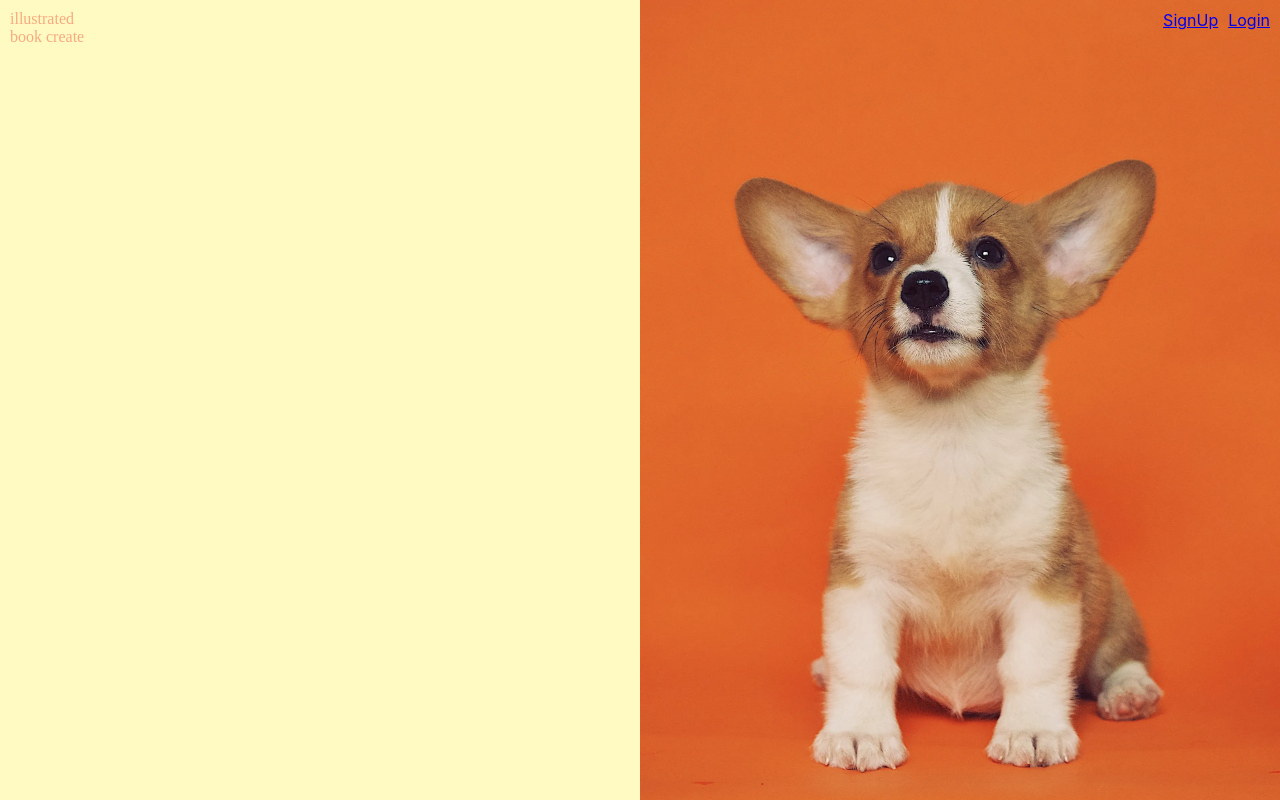
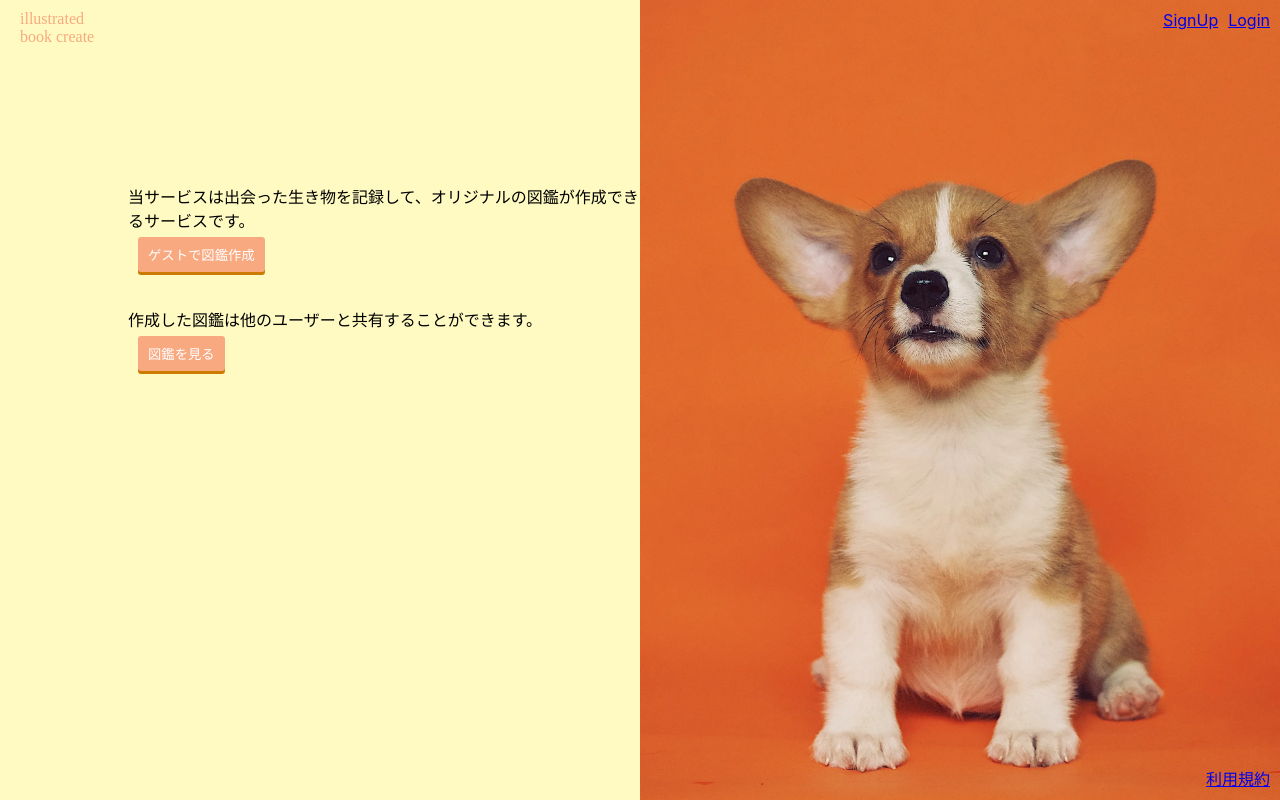
Before and after one commit to furukoshi12/zukan-create, a React (Create React App) app in the folder zukan_create_frontend/: page / in a window 1280 px wide. Built offline with nearby package versions, Linux system fonts and the light colour scheme; a web font is replaced by a local one; what axios-case-converter would draw is missing.

Commit message:
追加 PolicyViewer： プライバシーポリシーと利用規約追加
その他デザイン修正

```diff
--- a/zukan_create_frontend/src/App.css
+++ b/zukan_create_frontend/src/App.css
@@ -47,11 +47,41 @@ html, body, #root {
   transform: translateY(2px);
 }
 
+.policy-button {
+  margin: 10px;
+}
+
 .top-page {
   background-image: url("./images/top.webp");
   background-repeat: no-repeat;
   background-size: 50% auto;
   background-position: right top;
+  display: block;
+  position: absolute;
+}
+
+.top-nav {
+  position: absolute;
+  top: 0;
+  right: 0;
+}
+
+.box-container {
+  display: block;
+  justify-content: space-between;
+  align-items: center;
+  margin: 10% 10%;
+}
+
+.left-box {
+  width: 50%;
+  margin-top: 30px;
+}
+
+.bottom-nav {
+  position: absolute;
+  bottom: 0;
+  right: 0;
 }
 
 ul {
@@ -69,8 +99,8 @@ ul li {
 .top-logo {
   font-family: 'MochiyPopOne';
   color: #f9a980;
-  float: left;
-  margin: 10px;
+  margin: 0 0 10px 10px;
+  padding: 10px;
 }
 
 .login-form {
@@ -117,6 +147,10 @@ h1 {
 
 .wrapper {
   width: 30%;
+}
+
+.flash-message {
+  text-align: center;
 }
 
 .Sidebar{
@@ -192,7 +226,7 @@ h1 {
 
 .search button {
   color: white;
-  padding: 5px;
+  padding: 3px;
   background-color: #f9a980;
   border-radius: 0 5px 5px 0;
 }
@@ -261,11 +295,11 @@ h1 {
   border: none;
 }
 
-.tabs button:hover::after {
+.tabs button:hover::after{
 	transform: scaleX(1);
 }
 
-.tabs button::after {
+.tabs button::after{
 	content: '';
 	position: absolute;
 	bottom: 0;
@@ -277,7 +311,7 @@ h1 {
 	transition: transform 0.3s;
 }
 
-.tabs button.active::after {
+.tabs button.active::after{
 	transform: scaleX(1);
 }
 
@@ -333,7 +367,6 @@ h1 {
   margin-bottom: 10px;
 }
 
-
 .button {
   align-self: flex-end;
 }
--- a/zukan_create_frontend/src/App.js
+++ b/zukan_create_frontend/src/App.js
@@ -13,6 +13,7 @@ import { ShowIllustratedBook } from './components/ShowIllustratedBook';
 import TopPage from './components/TopPage';
 import { UpdateIllustratedBook } from './components/UpdateIllustratedBook';
 import { RequireAdmin } from './RequireAdmin';
+import { PolicyViewer } from './components/PolicyViewer';
 
 function App() {
   return (
@@ -26,6 +27,7 @@ function App() {
           <Route path="/illustrated_books/:id" element={<ShowIllustratedBook />} />
           <Route path="/new" element={<CreateIllustratedBook />} />
           <Route path="/user/illustrated_books/:id" element={<UpdateIllustratedBook />} />
+          <Route path="/terms" element={<PolicyViewer />} />
           <Route path="/dashboard/*" element={
             <RequireAdmin>
               <Routes>
--- a/zukan_create_frontend/src/components/MyPage.jsx
+++ b/zukan_create_frontend/src/components/MyPage.jsx
@@ -65,13 +65,13 @@ function MyPage() {
             onClick={() => handleTabChange('illustrated_books')}
             className={activeTab === 'illustrated_books' ? 'active' : ''}
           >
-            Illustrated Books
+            図鑑一覧
           </button>
           <button
             onClick={() => handleTabChange('likes')}
             className={activeTab === 'likes' ? 'active' : ''}
           >
-            Likes
+            お気に入り一覧
           </button>
         </div>
           {activeTab === 'illustrated_books' && (
--- /dev/null
+++ b/zukan_create_frontend/src/components/PolicyViewer.jsx
@@ -0,0 +1,78 @@
+import React from 'react'
+import { useNavigate } from 'react-router-dom';
+
+export const PolicyViewer = () => {
+  const navigate = useNavigate()
+  return (
+    <div>
+      <div>
+        利用規約
+        <br />
+        この利用規約（以下、「本規約」といいます）は、NutoriApp（以下、「当方」といいます）が提供するウェブサービス（以下、「本サービス」といいます）の利用条件を定めるものです。本サービスを利用するには、本規約に同意していただく必要があります。
+        <br />
+        <br />
+        第1条（登録）
+        <br />
+        本サービスの利用にあたっては、利用者は当方の定める登録フォームに必要事項（名前およびメールアドレス）を正確かつ真実な情報を入力し、登録を行うものとします。
+
+        利用者は、自己の責任において登録情報を管理するものとし、登録情報が不正確または不足している場合、本サービスの利用が制限されることがあります。
+        <br />
+        <br />
+        第2条（登録拒否）
+        <br />
+        当方は、以下のいずれかの事由があると判断した場合、利用者の利用登録申請を承認しないことがあります。また、当方は登録拒否の理由について一切の開示義務を負いません。
+        <br />
+        ・虚偽の事項を届け出た場合<br />
+        ・本規約に違反したことがある者からの申請である場合<br />
+        ・その他、当方が利用登録を相当でないと判断した場合<br />
+        <br />
+        <br />
+        第3条（未成年者の利用）
+        <br />
+        未成年者が本サービスを利用する場合、保護者の同意を得たうえで登録してください。保護者の同意がない場合、未成年者は本サービスを利用することはできません。
+        <br />
+        <br />
+        第4条（禁止事項）
+        <br />
+        利用者は、本サービスの利用にあたり、以下の行為を行ってはなりません。
+        <br />
+        ・虚偽の情報を提供する行為<br />
+        ・本規約に違反する行為<br />
+        ・当方または他の利用者に対する不当な圧力、嫌がらせ、脅迫行為<br />
+        ・本サービスの運営を妨げる行為<br />
+        ・法令または公序良俗に反する行為<br />
+        <br />
+        <br />
+        第5条（免責事項）
+        <br />
+        当方は、本サービスの提供に際して万全を期しておりますが、利用者が本サービスを利用することにより生じたいかなる損害に対しても、一切の責任を負いません。
+        <br />
+        当方は、本規約の変更、中断、または停止によって生じた利用者の損害についても一切の責任を負いません。
+        <br />
+        <br />
+        第6条（規約の変更）
+        <br />
+        <br />
+        当方は、必要に応じて本規約を変更することがあります。変更後の本規約は、本サービス上での掲示をもって公表とし、利用者はこれを確認の上で引き続き本サービスを利用するものとします。
+        <br />
+        <br />
+        第7条（準拠法）
+        <br />
+        <br />
+        本規約の準拠法は日本法とし、本サービスに関して紛争が生じた場合、東京地方裁判所を第一審の専属的合意管轄裁判所とします。
+
+        以上の条件に同意いただける方は、本サービスをご利用いただけます。
+      </div>
+      <a terget="_blank" href="https://www.kiyac.app/privacypolicy/z9Qszvd4zxC71P5DZOc0">プライバシーポリシー</a>
+      <button
+        className='policy-button'
+        type='button'
+        onClick={() => {
+          navigate('/login');
+        }}
+      >
+        戻る
+      </button>
+    </div>
+  )
+}
--- a/zukan_create_frontend/src/components/SearchComponent.jsx
+++ b/zukan_create_frontend/src/components/SearchComponent.jsx
@@ -19,7 +19,7 @@ export const SearchComponent = ({setSearchTerm}) => {
         value={inputValue}
         onChange={handleInputChange}
         />
-        <button onClick={handleSearchClick}>Search</button>
+        <button onClick={handleSearchClick}>検索</button>
     </>
   );
 };
--- a/zukan_create_frontend/src/components/TopPage.jsx
+++ b/zukan_create_frontend/src/components/TopPage.jsx
@@ -1,3 +1,4 @@
+import { Box } from '@mui/material';
 import React from 'react'
 import { useLocation, Link } from 'react-router-dom';
 
@@ -7,13 +8,12 @@ function TopPage(){
   const isTopPage = location.pathname === '/';
 
   return (
-      <div className={`App ${isTopPage ? 'top-page' : ''}` }>
-        <p className='top-logo'>
-          illustrated<br />
-          book create
-        </p>
-
-      <nav>
+    <div className={`App ${isTopPage ? 'top-page' : ''}` }>
+      <p className='top-logo'>
+        illustrated<br />
+        book create
+      </p>
+      <nav className='top-nav'>
         <ul>
           <li>
             <Link to="/signup">SignUp</Link>
@@ -23,6 +23,25 @@ function TopPage(){
           </li>
         </ul>
       </nav>
+
+      <div className='box-container'>
+        <Box className='left-box'>
+        <p>当サービスは出会った生き物を記録して、オリジナルの図鑑が作成できるサービスです。</p>
+        <button className='button'>ゲストで図鑑作成</button>
+        </Box>
+        <Box className='left-box'>
+        <p>作成した図鑑は他のユーザーと共有することができます。</p>
+        <button className='button'>図鑑を見る</button>
+        </Box>
+      </div>
+
+      <nav className='bottom-nav'>
+        <ul>
+          <li>
+            <Link to="/terms">利用規約</Link>
+          </li>
+        </ul>
+      </nav>
     </div>
   );
 }
--- a/zukan_create_frontend/src/components/modal/Modal.jsx
+++ b/zukan_create_frontend/src/components/modal/Modal.jsx
@@ -30,7 +30,7 @@ export const Modal = ({ onAddInput, onAddTemplate }) => {
         className="row"
         onClick={handleOpenFieldModal}
       >
-        <ChevronRightIcon/>Field List
+        <ChevronRightIcon/>フィールド
       </li>
       <ReactModal isOpen={fieldModal} contentLabel="Field Modal">
         <div className='modal'>
@@ -45,7 +45,7 @@ export const Modal = ({ onAddInput, onAddTemplate }) => {
         className='row'
         onClick={handleOpenTemplateModal}
       >
-        <ChevronRightIcon/>Template List
+        <ChevronRightIcon/>テンプレート
       </li>
       <ReactModal isOpen={templateModal} contentLabel="Template Modal">
         <div className='modal'>
--- a/zukan_create_frontend/src/components/sidebar/Sidebar.jsx
+++ b/zukan_create_frontend/src/components/sidebar/Sidebar.jsx
@@ -41,7 +41,7 @@ function Sidebar({onAddInput, onAddTemplate}) {
                 id={window.location.pathname === value.link ? "active" : ""}
                 className="row footer"
                 onClick={() => {
-                  window.location.pathname = value.link;
+                  window.location.replace(value.link);
                 }}
               >
                 <div id="icon">{value.icon}</div>
--- a/zukan_create_frontend/src/components/sidebar/SidebarData.jsx
+++ b/zukan_create_frontend/src/components/sidebar/SidebarData.jsx
@@ -29,11 +29,11 @@ export const SidebarFooterData = [
   {
     title: "利用規約",
     icon: <GradingIcon />,
-    link: "/regulation",
+    link: "/terms",
   },
-  {
+  /*{
     title: "お問い合わせ",
     icon: <MailIcon />,
     link: "/mail",
-  }
+  }*/
 ];
```
Also changed, not shown: zukan_create_frontend/src/components/LoginForm.jsx (+6 -6 lines), zukan_create_frontend/src/components/SignUp.jsx (+13 -11 lines).
